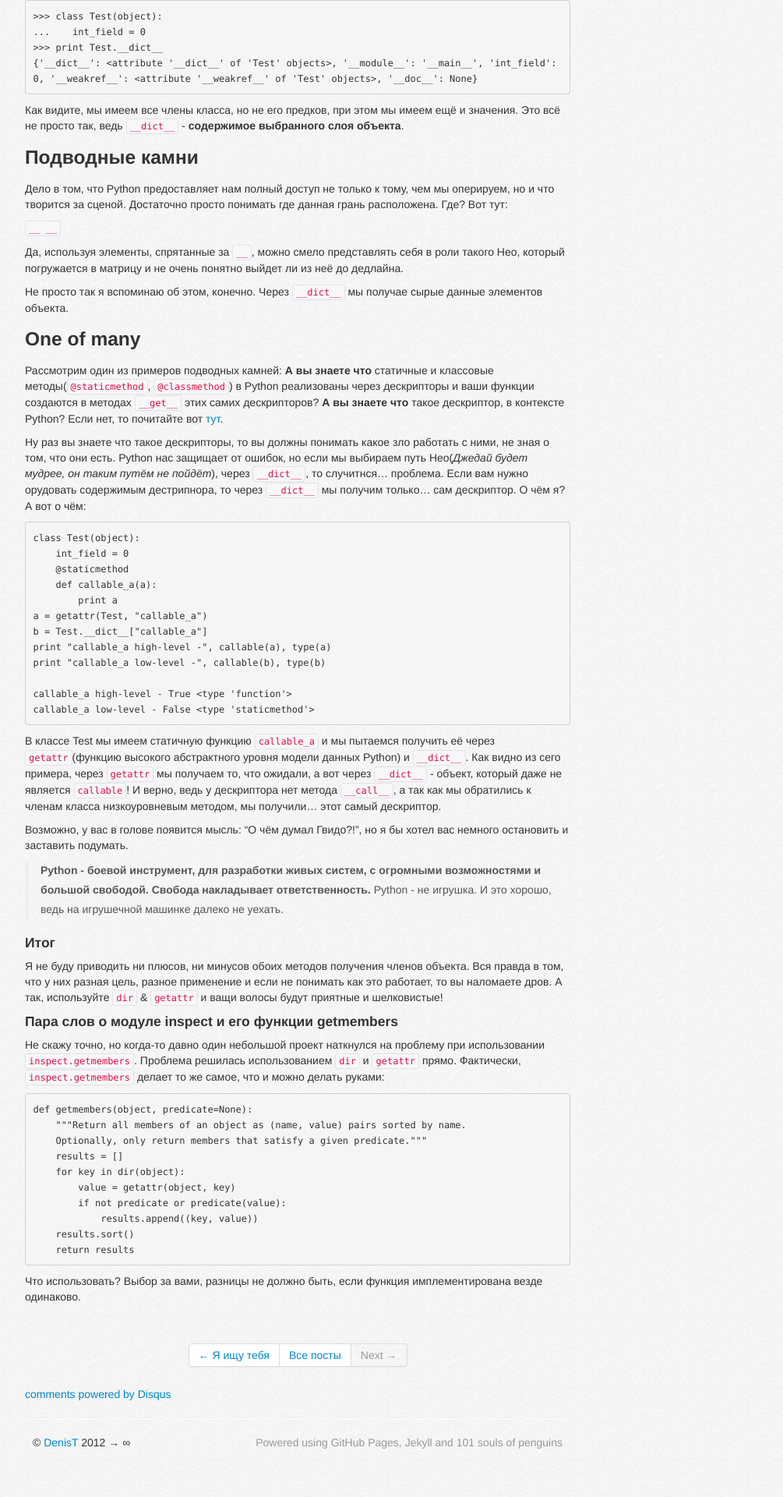
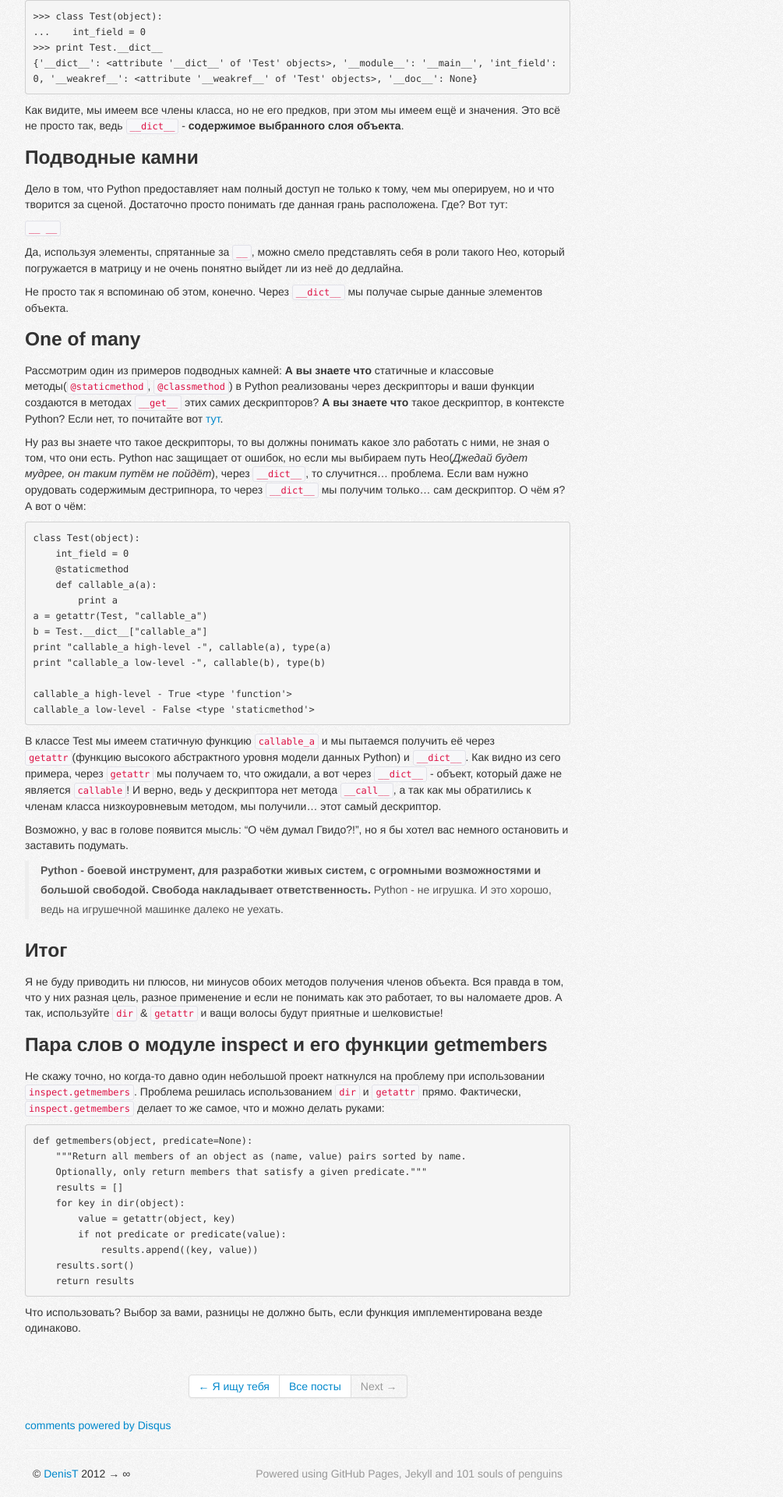
Before and after one commit to iorlas/iorlas.github.com, a Jekyll site: the page built from _posts/2013-01-03-fields.md, in a window 1280 px wide. Shown: the part 1411-3331 px from the top of the page at 78% size, without its empty margins (258-1263 px from the left). Built offline with Jekyll 4.4.1, drawn with Linux system fonts in a browser that asks for light colours; Markdown is read by kramdown in place of the engine named in the settings; comment, search, counter and statistics services are not loaded; before the commit the page ends 3291 px from its top, so only the background shows below that.

```diff
--- a/_posts/2013-01-03-fields.md
+++ b/_posts/2013-01-03-fields.md
@@ -94,11 +94,11 @@ title: Python fields gathering
 
 > **Python - боевой инструмент, для разработки живых систем, с огромными возможностями и большой свободой. Свобода накладывает ответственность.** Python - не игрушка. И это хорошо, ведь на игрушечной машинке далеко не уехать.
 
-#### Итог
+### Итог
 Я не буду приводить ни плюсов, ни минусов обоих методов получения членов объекта. Вся правда в том, что у них разная цель, разное применение и если не понимать как это работает, то вы наломаете дров.
 А так, используйте `dir` & `getattr` и ващи волосы будут приятные и шелковистые!
 
-#### Пара слов о модуле inspect и его функции getmembers
+### Пара слов о модуле inspect и его функции getmembers
 Не скажу точно, но когда-то давно один небольшой проект наткнулся на проблему при использовании `inspect.getmembers`. Проблема решилась использованием `dir` и `getattr` прямо. Фактически, `inspect.getmembers` делает то же самое, что и можно делать руками:
 
     def getmembers(object, predicate=None):
```
